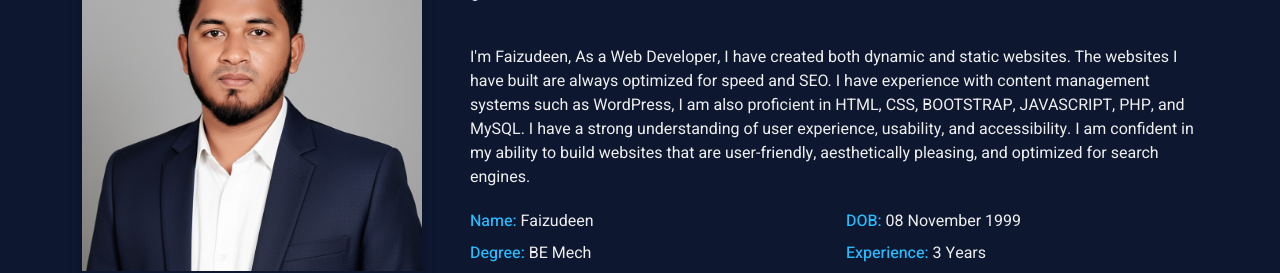
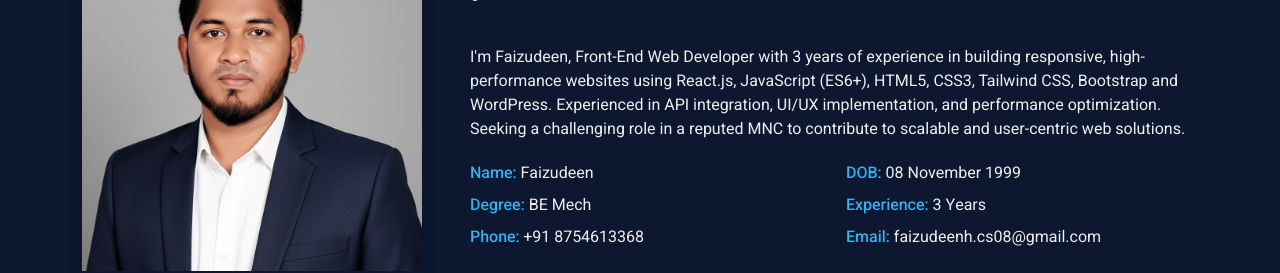
Before and after one commit to Faizudeen1/Portfolio2, a plain HTML site: page index.html in a window 1280 px wide. Shown: the part 115-388 px from the top of the page. Drawn offline with nearby package versions, Linux system fonts and the light colour scheme; a script that the page names is missing.

Commit message:
Update index.html

```diff
--- a/index.html
+++ b/index.html
@@ -72,13 +72,10 @@
                 <!-- About Start -->
                 <section class="py-5 border-bottom wow fadeInUp" data-wow-delay="0.1s">
                     <h1 class="title pb-3 mb-5">About Me</h1>
-                    <p>I'm Faizudeen, As a Web Developer, I have created both dynamic and static websites.
-                        The websites I have built are always optimized for speed and SEO.
-                        I have experience with content management systems such as WordPress, I am also proficient in
-                        HTML, CSS, BOOTSTRAP, JAVASCRIPT, PHP, and MySQL.
-                        I have a strong understanding of user experience, usability, and accessibility.
-                        I am confident in my ability to build websites that are user-friendly, aesthetically pleasing,
-                        and optimized for search engines.</p>
+                    <p>I'm Faizudeen, Front-End Web Developer with 3 years of experience in building responsive,
+                        high-performance websites using React.js, JavaScript (ES6+), HTML5, CSS3, Tailwind CSS, Bootstrap and WordPress.
+                        Experienced in API integration, UI/UX implementation, and performance optimization.
+                        Seeking a challenging role in a reputed MNC to contribute to scalable and user-centric web solutions.</p>
                     <div class="row mb-4">
                         <div class="col-sm-6 py-1">
                             <span class="fw-medium text-primary">Name:</span> Faizudeen
```
